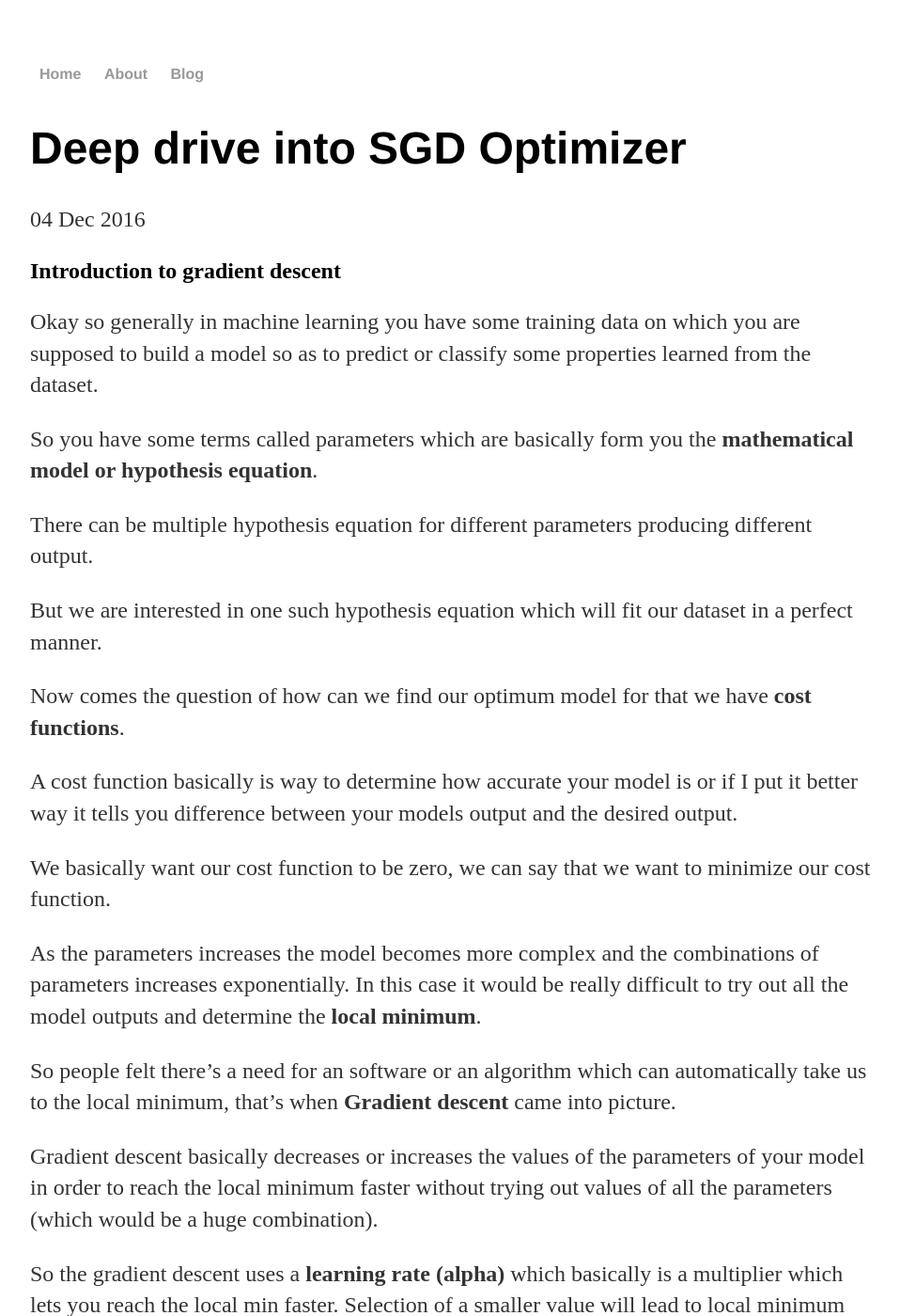
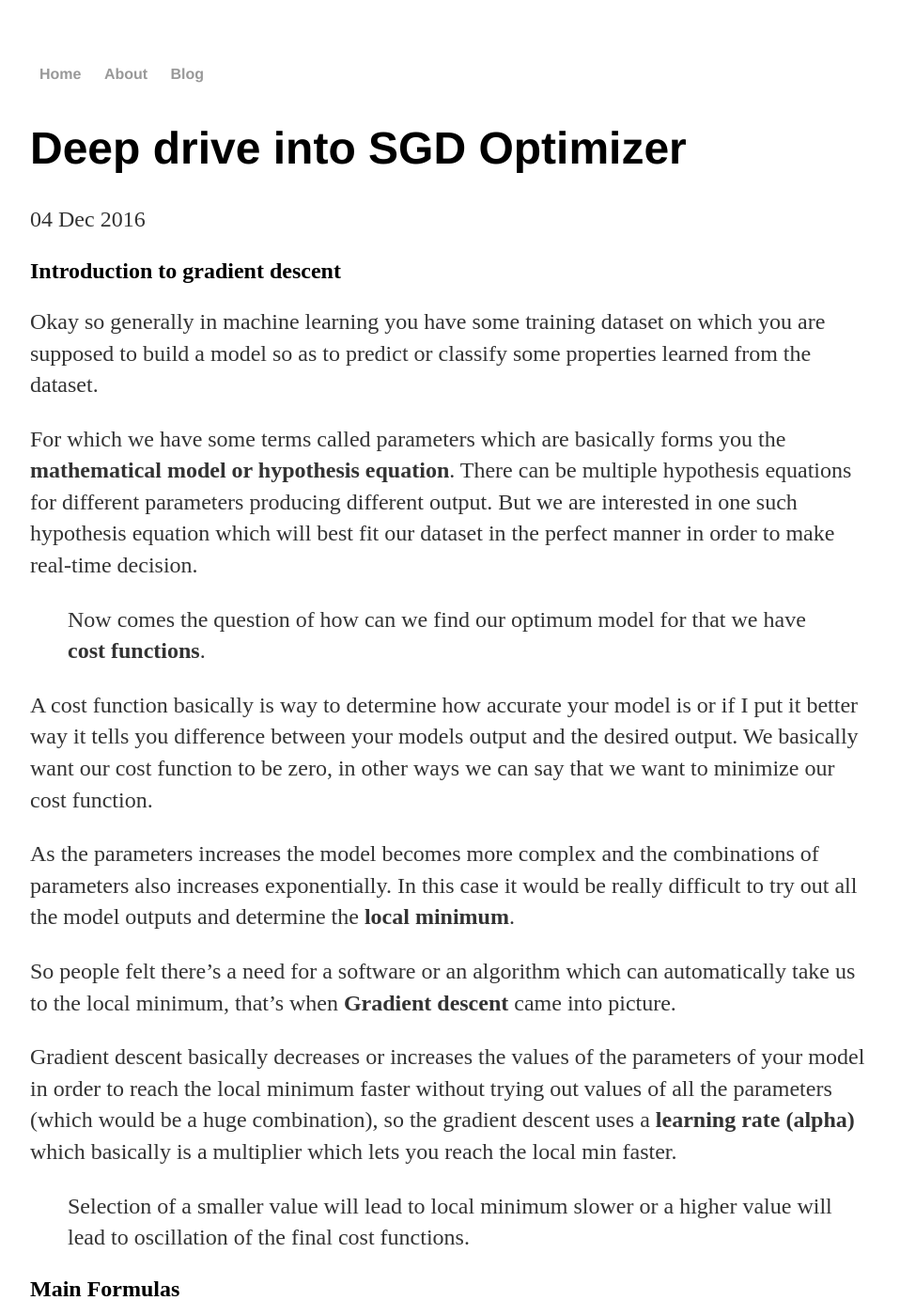
Before and after one commit to DineshMv/dvigneshwer.github.io, a Jekyll site: the page built from _posts/2016-12-04-SGD_Optimizer.md, in a window 1280 px wide and 1400 px high. Shown: the whole window at 94% size, without its empty margins (160-1118 px from the left). Built offline with Jekyll 4.4.1, drawn with Linux system fonts in a browser that asks for light colours; some of the changed text lies outside the part shown.

Commit message:
Update 2016-12-04-SGD_Optimizer.md

```diff
--- a/_posts/2016-12-04-SGD_Optimizer.md
+++ b/_posts/2016-12-04-SGD_Optimizer.md
@@ -6,35 +6,35 @@
 
 ## Introduction to gradient descent
 
-Okay so generally in machine learning you have some training data on which you are supposed to build a model so as to predict or classify some properties learned from the dataset.
+Okay so generally in machine learning you have some training dataset on which you are supposed to build a model so as to predict or classify some properties learned from the dataset.
 
-So you have some terms called parameters which are basically form you the **mathematical model or hypothesis equation**.
+For which we have some terms called parameters which are basically forms you the **mathematical model or hypothesis equation**. There can be multiple hypothesis equations for different parameters producing different output. But we are interested in one such hypothesis equation which will best fit our dataset in the perfect manner in order to make real-time decision.
 
-There can be multiple hypothesis equation for different parameters producing different output.
+> Now comes the question of how can we find our optimum model for that we have **cost functions**.
 
-But we are interested in one such hypothesis equation which will fit our dataset in a perfect manner.
+A cost function basically is way to determine how accurate your model is or if I put it better way it tells you difference between your models output and the desired output. We basically want our cost function to be zero, in other ways we can say that we want to minimize our cost function.
 
-Now comes the question of how can we find our optimum model for that we have **cost functions**.
+As the parameters increases the model becomes more complex and the combinations of parameters also increases exponentially. In this case it would be really difficult to try out all the model outputs and determine the **local minimum**.
 
-A cost function basically is way to determine how accurate your model is or if I put it better way it tells you difference between your models output and the desired output.
+So people felt there's a need for a software or an algorithm which can automatically take us to the local minimum, that's when **Gradient descent** came into picture.
 
-We basically want our cost function to be zero, we can say that we want to minimize our cost function.
+Gradient descent basically decreases or increases the values of the parameters of your model in order to reach the local minimum faster without trying out values of all the parameters (which would be a huge combination), so the gradient descent uses a **learning rate (alpha)** which basically is a multiplier which lets you reach the local min faster.
 
-As the parameters increases the model becomes more complex and the combinations of parameters increases exponentially. In this case it would be really difficult to try out all the model outputs and determine the **local minimum**.
-
-So people felt there's a need for an software or an algorithm which can automatically take us to the local minimum, that's when **Gradient descent** came into picture.
-
-Gradient descent basically decreases or increases the values of the parameters of your model in order to reach the local minimum faster without trying out values of all the parameters (which would be a huge combination).
-
-So the gradient descent uses a **learning rate (alpha)** which basically is a multiplier which lets you reach the local min faster. Selection of a smaller value will lead to local minimum slower or a higher value will lead to oscillation of the final cost functions.
+> Selection of a smaller value will lead to local minimum slower or a higher value will lead to oscillation of the final cost functions.
 
 ## Main Formulas
 
 Below are the list of formulas which is developed in the DeepRust project.
 
+![SGD Formula](../images/sgd_formula.png)
+
 **Mathematical derivations**
 
 The below derivations are how we arive at the mathematical formulas above.
+
+![SGD der](../images/sgd_der1.png)
+![SGD der](../images/sgd_der2.png)
+![SGD der](../images/sgd_der3.png)
 
 Ref:
 * [Derivation](http://math.stackexchange.com/questions/70728/partial-derivative-in-gradient-descent-for-two-variables)
```
